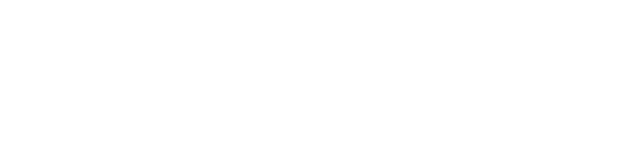
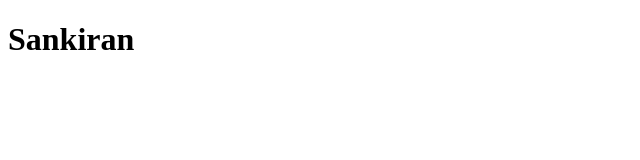
Before and after one commit to sankiran2020/sankiran, a plain HTML site: page index.html in a window 1280 px wide. Shown: the whole page, without its empty margins (0-640 px from the left). Drawn offline with Linux system fonts and the light colour scheme.

Commit message:
Update index.html

```diff
--- a/index.html
+++ b/index.html
@@ -3,4 +3,7 @@
   <head>
     <title>Test</title>
   </head>
+  <body>
+    <h1>Sankiran</h1>
+  </body>
 </html>
```
